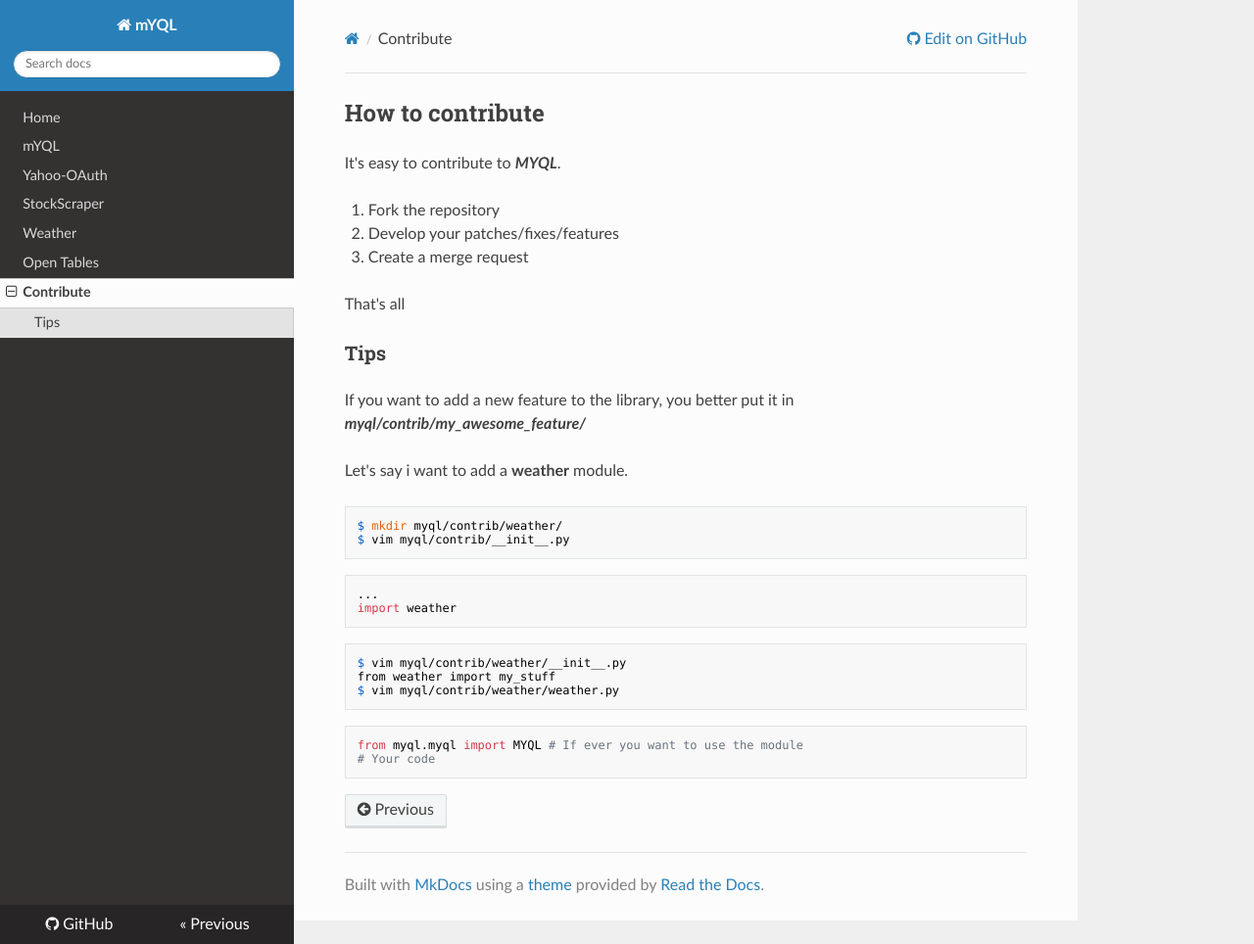
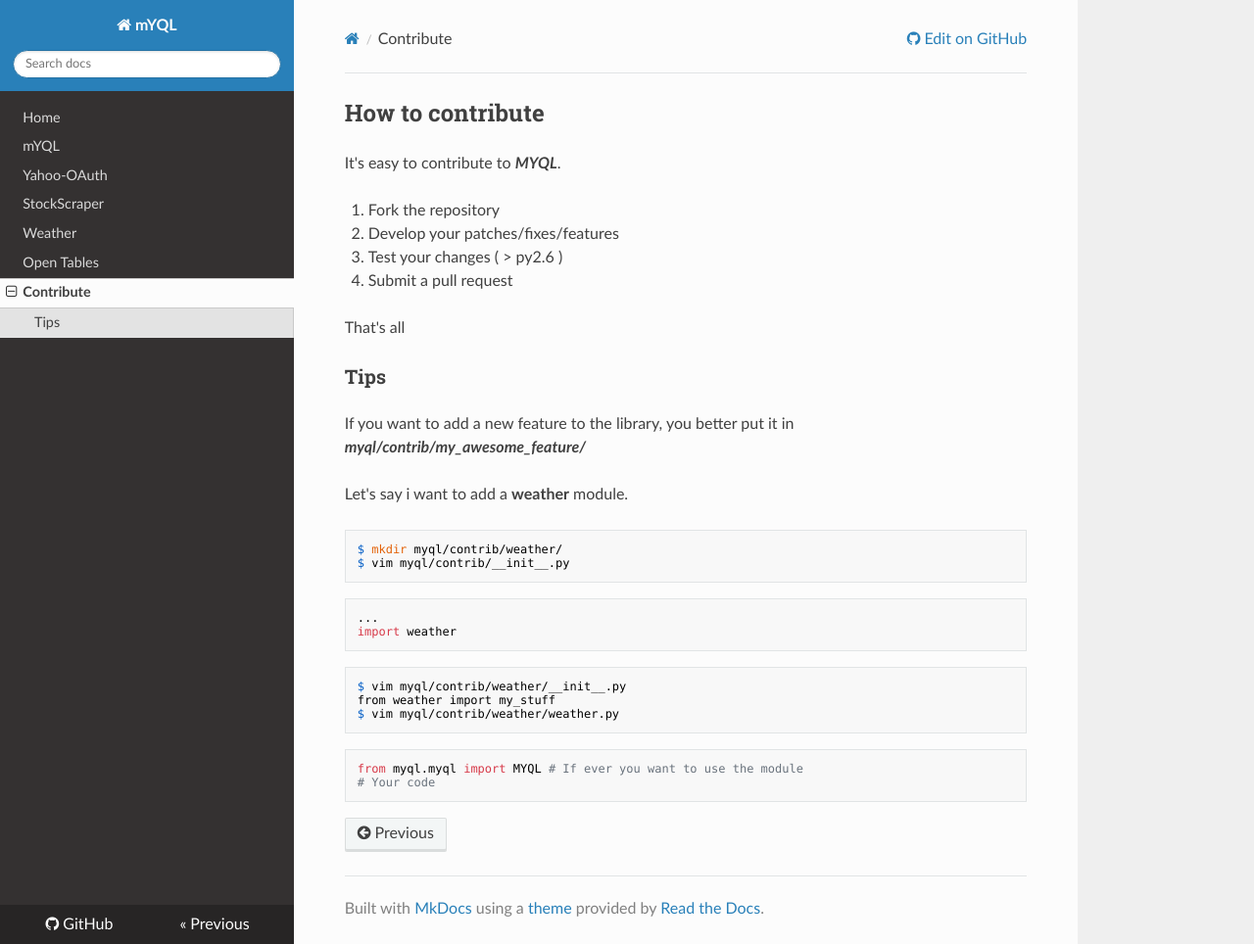
Before and after one commit to josuebrunel/myql, an MkDocs documentation site: the page built from docs/contrib.md, in a window 1280 px wide and 964 px high. Shown: the whole window at 98% size. Built offline with MkDocs 1.6.1, drawn with Linux system fonts in a browser that asks for light colours; nearby versions of some CDN libraries; old or Windows-style settings are respelled for this version of MkDocs.

Commit message:
#1 : Updating a documentation

```diff
--- a/docs/contrib.md
+++ b/docs/contrib.md
@@ -4,7 +4,8 @@ It's easy to contribute to ***MYQL***.
 
 1. Fork the repository
 2. Develop your patches/fixes/features
-3. Create a merge request
+3. Test your changes ( > py2.6 )
+4. Submit a pull request
 
 That's all
 
```
Also changed, not shown: docs/table.md (+1 -1 lines), docs/weather.md (+1 -1 lines).
